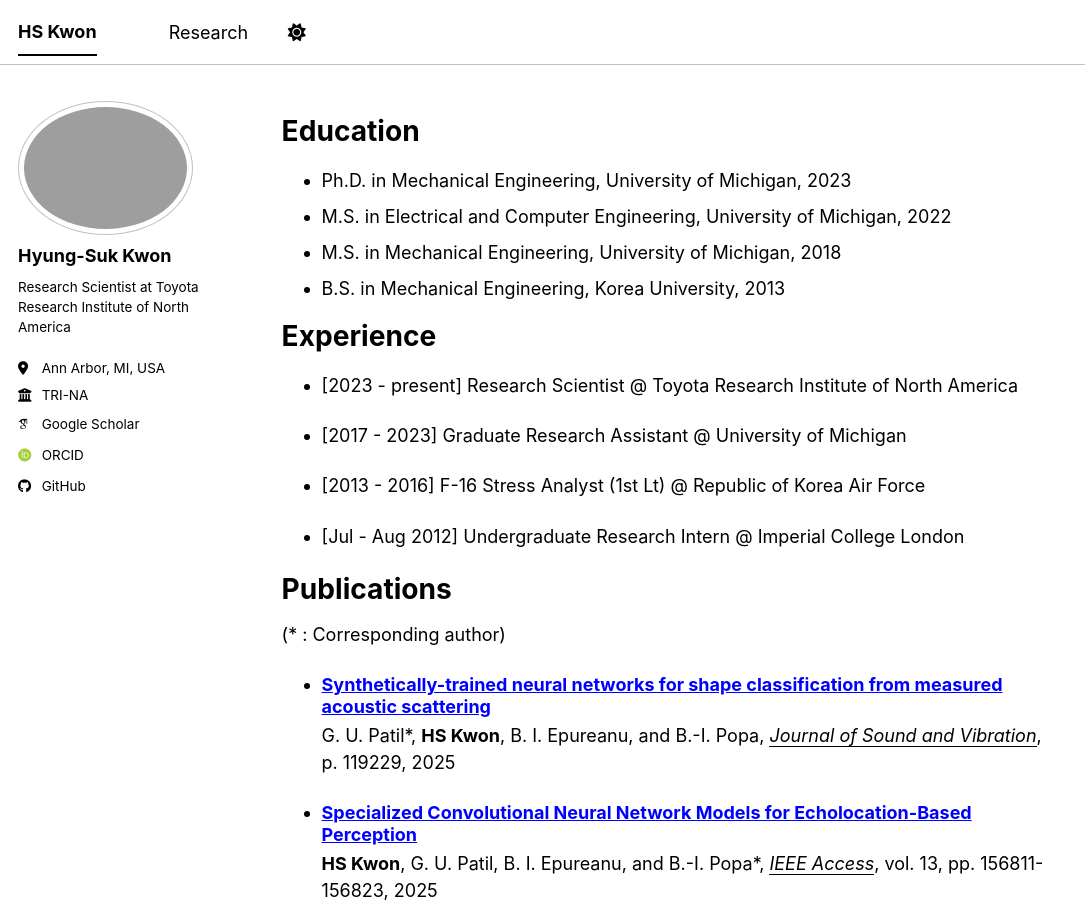
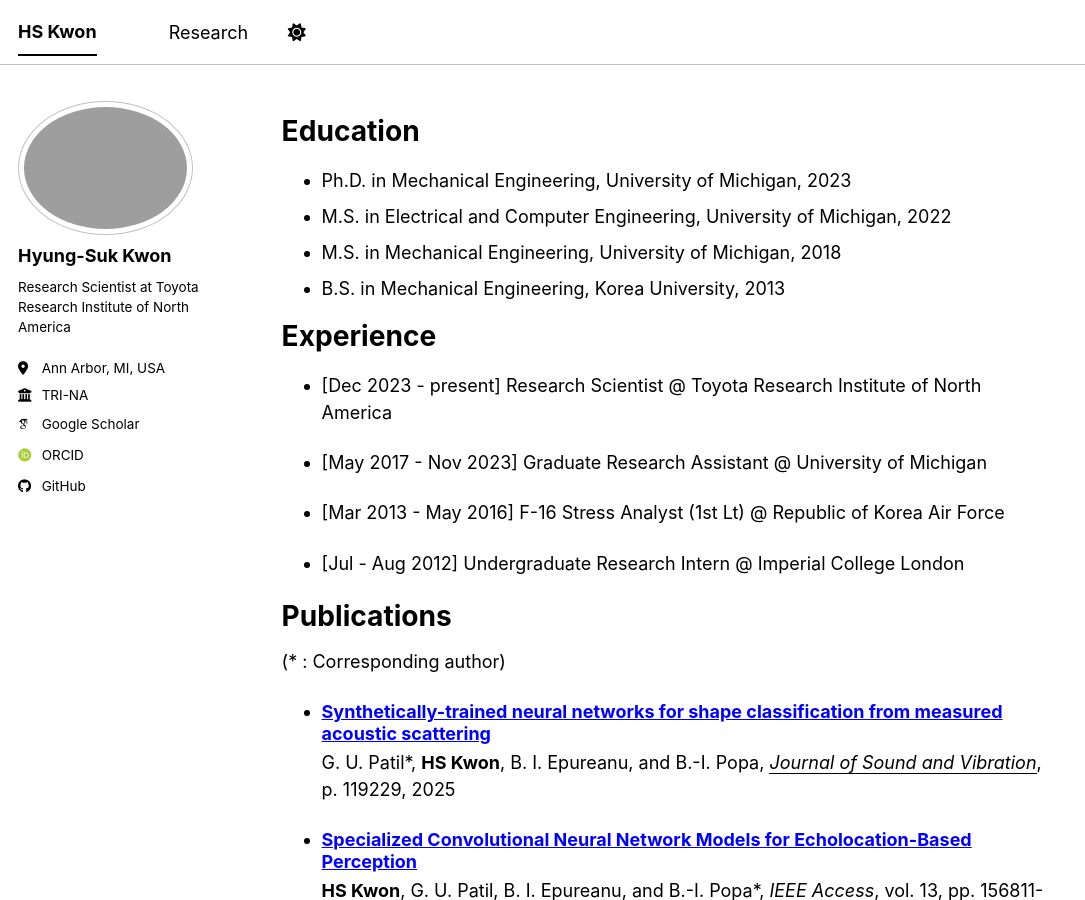
Before and after one commit to Kwon-HyungSuk/kwon-hyungsuk.github.io, a Jekyll site: the page built from _pages/about.md, in a window 1280 px wide and 900 px high. Shown: the whole window, without its empty margins (0-1085 px from the left). Built offline with Jekyll 4.4.1, drawn with Linux system fonts in a browser that asks for light colours; some web fonts are replaced; a script bundle is joined from its source files by our own code; library files that are not in the unit come from our copies.

Commit message:
Update about.md

```diff
--- a/_pages/about.md
+++ b/_pages/about.md
@@ -16,11 +16,11 @@
 
 Experience
 ======
-* [2023 - present] Research Scientist @ Toyota Research Institute of North America
+* [Dec 2023 - present] Research Scientist @ Toyota Research Institute of North America
 
-* [2017 - 2023] Graduate Research Assistant @ University of Michigan
+* [May 2017 - Nov 2023] Graduate Research Assistant @ University of Michigan
 
-* [2013 - 2016] F-16 Stress Analyst (1st Lt) @ Republic of Korea Air Force
+* [Mar 2013 - May 2016] F-16 Stress Analyst (1st Lt) @ Republic of Korea Air Force
 
 * [Jul - Aug 2012] Undergraduate Research Intern @ Imperial College London
 
```
